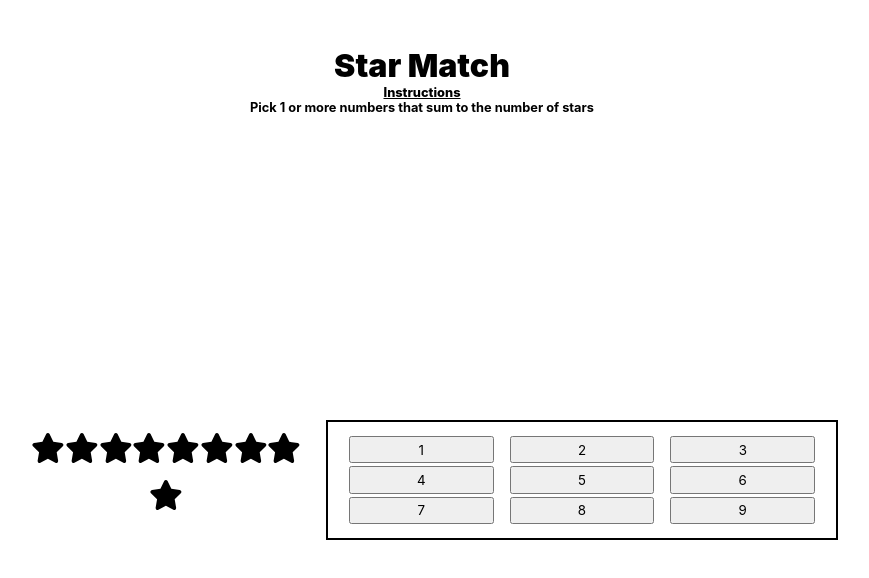
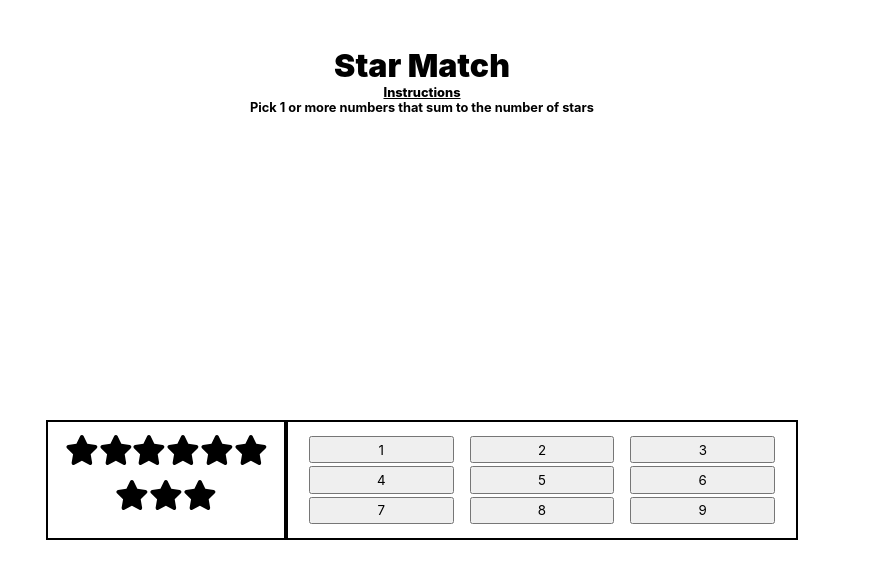
Before and after one commit to clairey259/React_star-match-game, a React (Create React App) app: page / in a window 1280 px wide. Shown: the top 578 px of the page, without its empty margins (218-1087 px from the left). Built offline with nearby package versions, Linux system fonts and the light colour scheme.

Commit message:
star display styling modified

```diff
--- a/src/Components/StarDisplay/StarDisplay.module.scss
+++ b/src/Components/StarDisplay/StarDisplay.module.scss
@@ -2,7 +2,8 @@
     display: flex;
     flex-wrap: wrap;
     height: 120px;
-    width: 40vh;
+    width: 30vh;
     padding: 1%;
     justify-content: center;
+    border: black solid 2px;
 }
```
